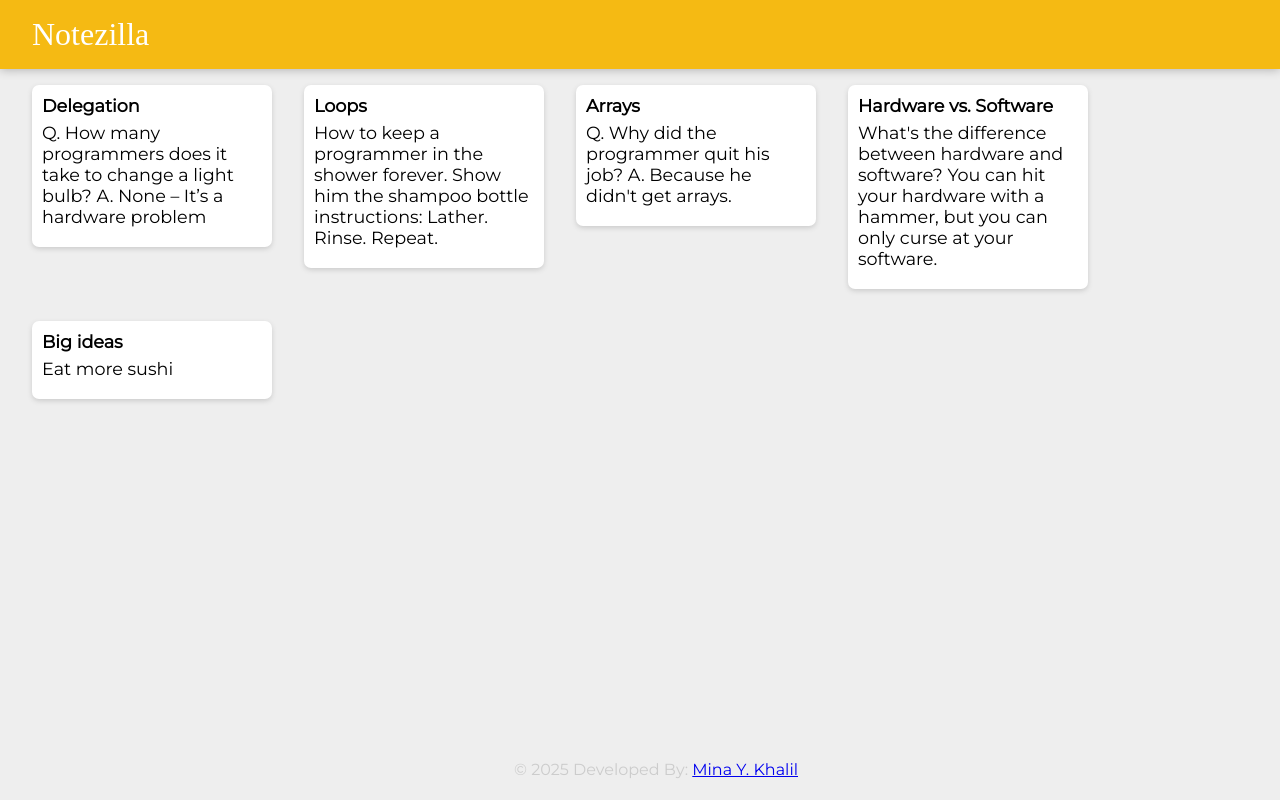
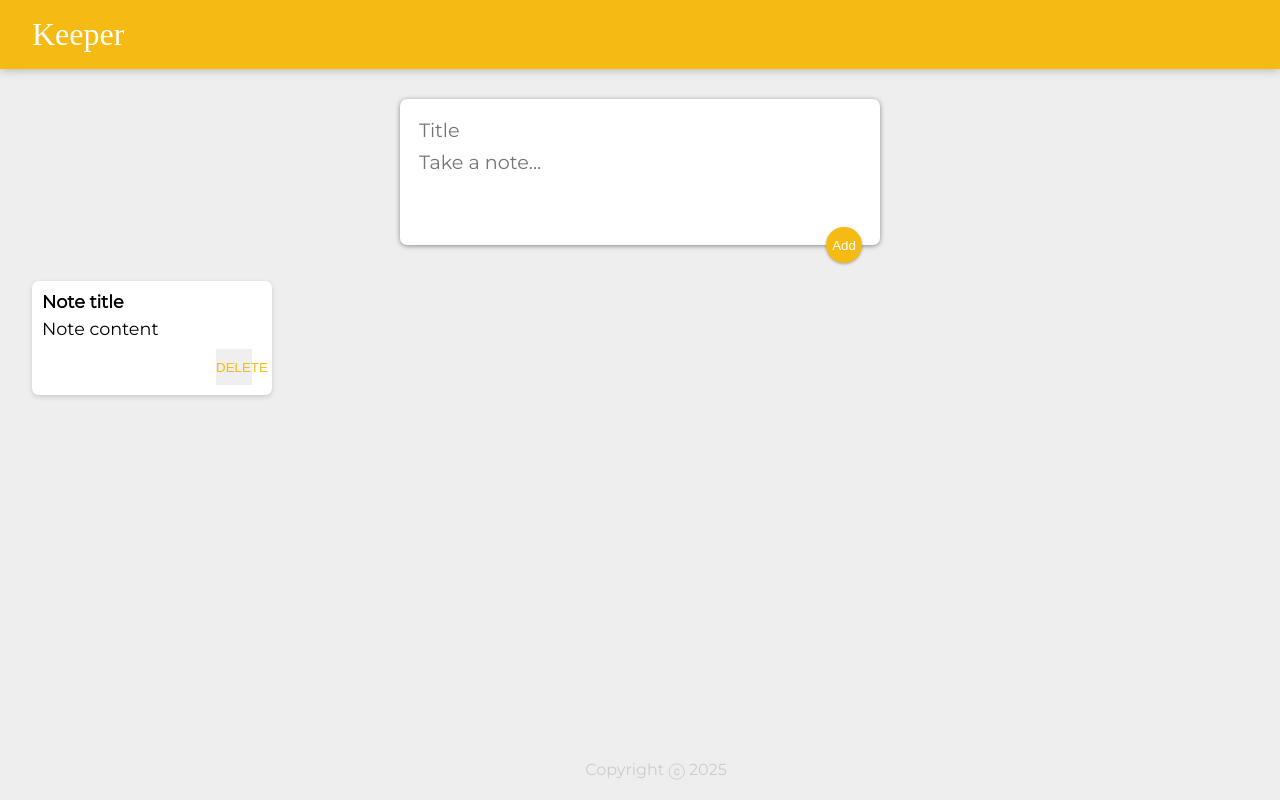
Before and after one commit to mina-y-khalil/Notezilla, a React (Create React App) app: page / in a window 1280 px wide. Built offline with nearby package versions, Linux system fonts and the light colour scheme; a web font is replaced by a local one.

Commit message:
add create area component and some styling

```diff
--- a/public/styles.css
+++ b/public/styles.css
@@ -54,3 +54,49 @@
   white-space: pre-wrap;
   word-wrap: break-word;
 }
+
+.note button {
+  position: relative;
+  float: right;
+  margin-right: 10px;
+  color: #f5ba13;
+  border: none;
+  width: 36px;
+  height: 36px;
+  cursor: pointer;
+  outline: none;
+}
+
+form {
+  position: relative;
+  width: 480px;
+  margin: 30px auto 20px auto;
+  background: #fff;
+  padding: 15px;
+  border-radius: 7px;
+  box-shadow: 0 1px 5px rgb(138, 137, 137);
+}
+form input,
+form textarea {
+  width: 100%;
+  border: none;
+  padding: 4px;
+  outline: none;
+  font-size: 1.2em;
+  font-family: inherit;
+  resize: none;
+}
+form button {
+  position: absolute;
+  right: 18px;
+  bottom: -18px;
+  background: #f5ba13;
+  color: #fff;
+  border: none;
+  border-radius: 50%;
+  width: 36px;
+  height: 36px;
+  box-shadow: 0 1px 3px rgba(0, 0, 0, 0.3);
+  cursor: pointer;
+  outline: none;
+}
--- a/src/Components/App.jsx
+++ b/src/Components/App.jsx
@@ -1,20 +1,18 @@
-import React from 'react'
-import Header from './Header.jsx'
-import Footer from './Footer.jsx';
-import Note from './Note.jsx';
-import notes from '../notes.js';
-
-
-
+import React from "react";
+import Header from "./Header";
+import Footer from "./Footer";
+import Note from "./Note";
+import CreateArea from "./CreateArea";
 
 function App() {
   return (
     <div>
       <Header />
-     { notes.map((noteItem) =>  <Note key = {noteItem.key} title = {noteItem.title} content = {noteItem.content}
-  />  )}
-      < Footer />
+      <CreateArea />
+      <Note key={1} title="Note title" content="Note content" />
+      <Footer />
     </div>
-  )
+  );
 }
+
 export default App;
--- /dev/null
+++ b/src/Components/CreateArea.jsx
@@ -0,0 +1,15 @@
+import React from "react";
+
+function CreateArea() {
+  return (
+    <div>
+      <form>
+        <input name="title" placeholder="Title" />
+        <textarea name="content" placeholder="Take a note..." rows="3" />
+        <button>Add</button>
+      </form>
+    </div>
+  );
+}
+
+export default CreateArea;
--- a/src/Components/Footer.jsx
+++ b/src/Components/Footer.jsx
@@ -1,17 +1,12 @@
 import React from "react";
 
-
-const date = new Date();
-const year = date.getFullYear();
-
 function Footer() {
-    return (
-        <footer>
-        <p>© {year} Developed By: <a href="https://www.linkedin.com/in/mina-y-khalil/" target="_blank">Mina Y. Khalil</a>
-</p>
-        </footer>
-    );
-    }
-
+  const year = new Date().getFullYear();
+  return (
+    <footer>
+      <p>Copyright ⓒ {year}</p>
+    </footer>
+  );
+}
 
 export default Footer;
--- a/src/Components/Header.jsx
+++ b/src/Components/Header.jsx
@@ -1,13 +1,11 @@
 import React from "react";
-
 
 function Header() {
   return (
     <header>
-      <h1>Notezilla</h1>
+      <h1>Keeper</h1>
     </header>
   );
 }
 
-
 export default Header;
--- a/src/Components/Note.jsx
+++ b/src/Components/Note.jsx
@@ -1,16 +1,13 @@
 import React from "react";
-import notes from "../notes.js";
-
 
 function Note(props) {
-    return (
-        <div className="note">
-            <h1>{props.title}</h1>
-            <p>{props.content}</p>
-        </div>
-   )
-};
-
-
+  return (
+    <div className="note">
+      <h1>{props.title}</h1>
+      <p>{props.content}</p>
+      <button>DELETE</button>
+    </div>
+  );
+}
 
 export default Note;
```
